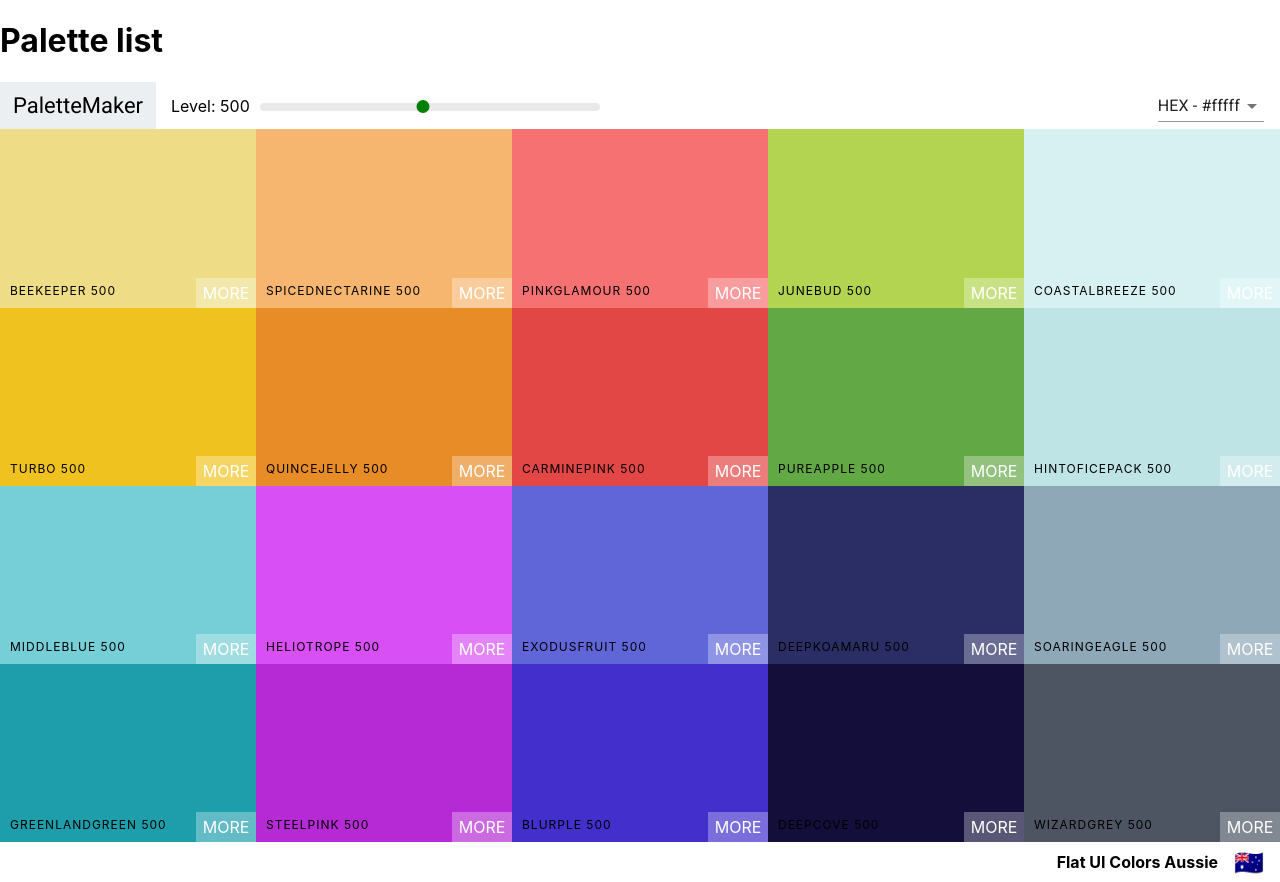
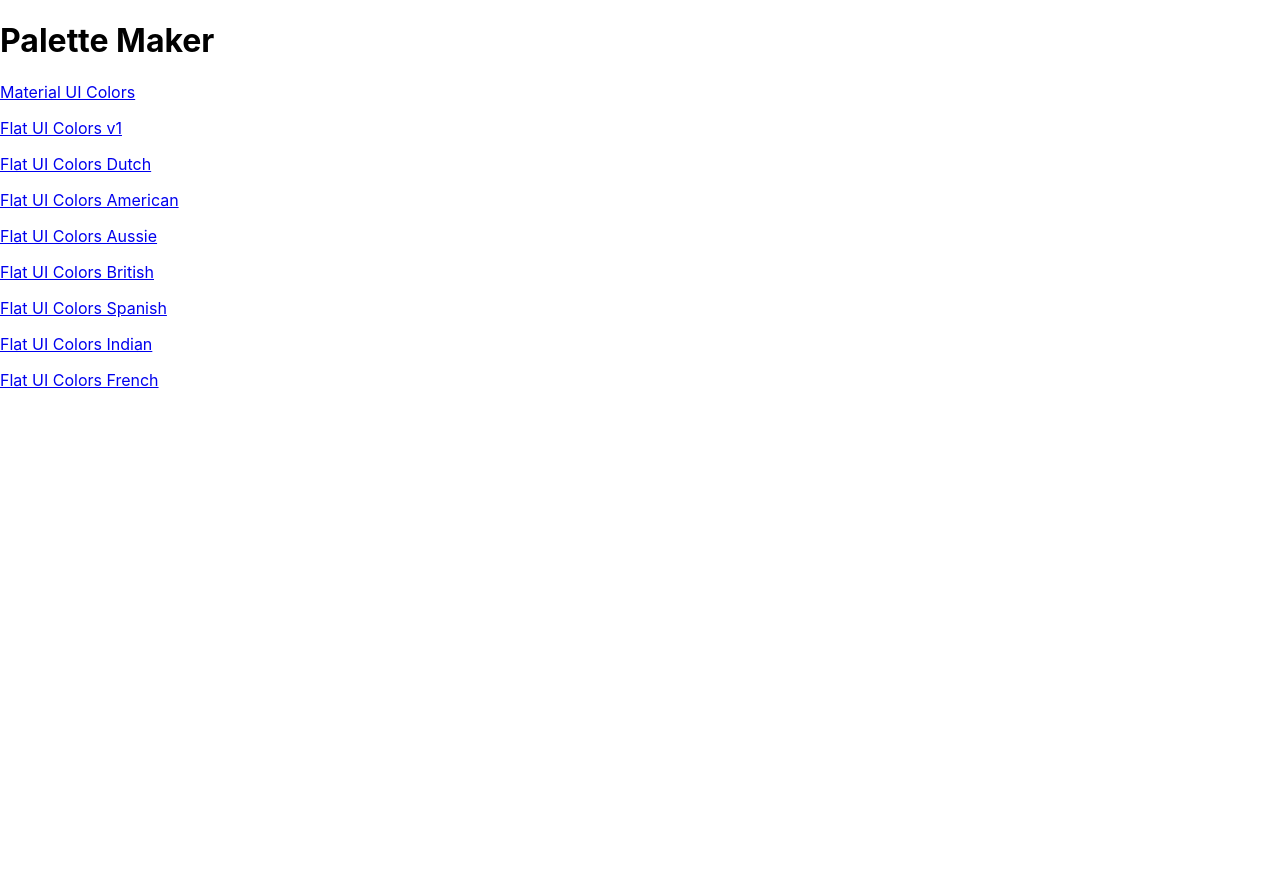
Before and after one commit to theborgh/palette-maker, a React (Create React App) app: page / in a window 1280 px wide. After the commit the page ends 800 px from the top, so only its background shows below. Built offline with nearby package versions, Linux system fonts and the light colour scheme.

Commit message:
Add palette links

```diff
--- a/src/App.js
+++ b/src/App.js
@@ -3,6 +3,7 @@
 import {Route, Switch} from 'react-router-dom';
 
 import Palette from './Palette';
+import PaletteList from './PaletteList';
 import seedColors from './seedColors';
 import {generatePalette} from './colorHelpers';
 
@@ -21,7 +22,11 @@
     return (
       <div>
         <Switch>
-          <Route path='/' exact render={() => <h1>Palette list</h1>} />
+          <Route
+            path='/'
+            exact
+            render={() => <PaletteList palettes={seedColors} />}
+          />
           <Route
             path='/palette/:id'
             exact
@@ -34,7 +39,6 @@
             )}
           />
         </Switch>
-        <Palette palette={generatePalette(seedColors[4])} />
       </div>
     );
   }
--- a/src/Navbar.js
+++ b/src/Navbar.js
@@ -2,6 +2,7 @@
 import Slider from 'rc-slider';
 import 'rc-slider/assets/index.css';
 import './Navbar.css';
+import {Link} from 'react-router-dom';
 
 import Select from '@material-ui/core/Select';
 import MenuItem from '@material-ui/core/MenuItem';
@@ -41,7 +42,7 @@
     return (
       <nav className='Navbar'>
         <div className='logo'>
-          <a href='/'>PaletteMaker</a>
+          <Link to='/'>PaletteMaker</Link>
         </div>
         <div className='slider-container'>
           <span>Level: {level}</span>
--- /dev/null
+++ b/src/PaletteList.js
@@ -0,0 +1,18 @@
+import React, {Component} from 'react';
+import {Link} from 'react-router-dom';
+
+export default class PaletteList extends Component {
+  render() {
+    const {palettes} = this.props;
+    return (
+      <div>
+        <h1>Palette Maker</h1>
+        {palettes.map(palette => (
+          <p>
+            <Link to={`/palette/${palette.id}`}>{palette.paletteName}</Link>
+          </p>
+        ))}
+      </div>
+    );
+  }
+}
```
